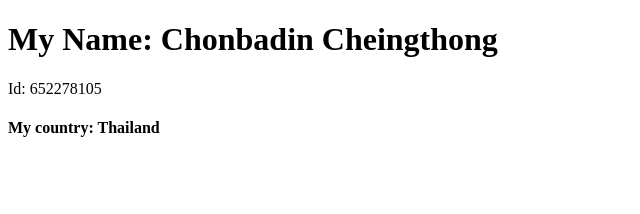
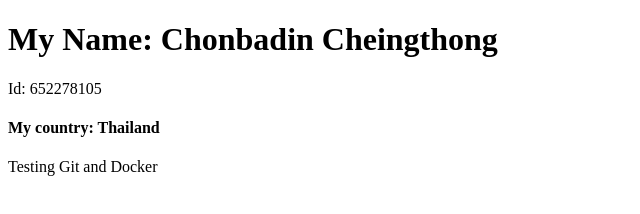
Before and after one commit to student6522781705/DES424_6522781705, a plain HTML site: page src/index.html in a window 1280 px wide. Shown: the whole page, without its empty margins (0-640 px from the left). Drawn offline with Linux system fonts and the light colour scheme.

Commit message:
Update index.html

```diff
--- a/src/index.html
+++ b/src/index.html
@@ -4,5 +4,6 @@
     <h1>My Name: Chonbadin Cheingthong</h1>
     <p>Id: 652278105</p>
     <h4>My country: Thailand</h4>
+    <p>Testing Git and Docker</p>
   </body>
 </html>
```
